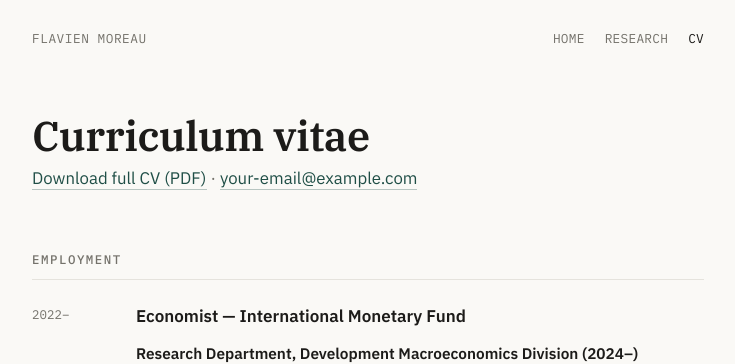
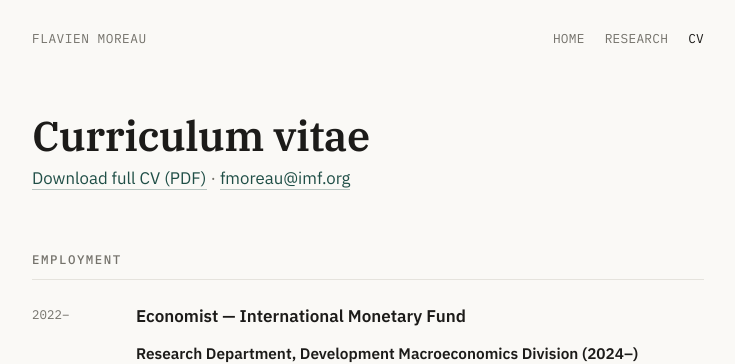
Before and after one commit to flavienmoreau/flavienmoreau.github.io, a Jekyll site: the page built from cv.md, in a window 1280 px wide and 900 px high. Shown: the top 364 px of the window, without its empty margins (272-1007 px from the left). Built offline with Jekyll 4.4.1, drawn with Linux system fonts in a browser that asks for light colours.

Commit message:
Revise personal information in _config.yml
Updated personal website URL and email, changed affiliation to IMF.

```diff
--- a/_config.yml
+++ b/_config.yml
@@ -3,16 +3,16 @@
 # ─────────────────────────────────────────────────────────────
 title: Flavien Moreau
 description: >-
-  Personal website of Flavien Moreau, economist.
-url: "https://www.flavienmoreau.com"   # your live URL
+  Personal website of Flavien Moreau.
+url: "https://www.flavienmoreau.io"   # your live URL
 baseurl: ""                            # leave empty for a root-domain user site
 
 author:
   name: Flavien Moreau
   role: Economist
-  affiliation: Affiliation Name
+  affiliation: IMF
 
-email: your-email@example.com
+email: fmoreau@imf.org
 
 # Links — leave a value empty ("") to hide that link everywhere.
 social:
```
